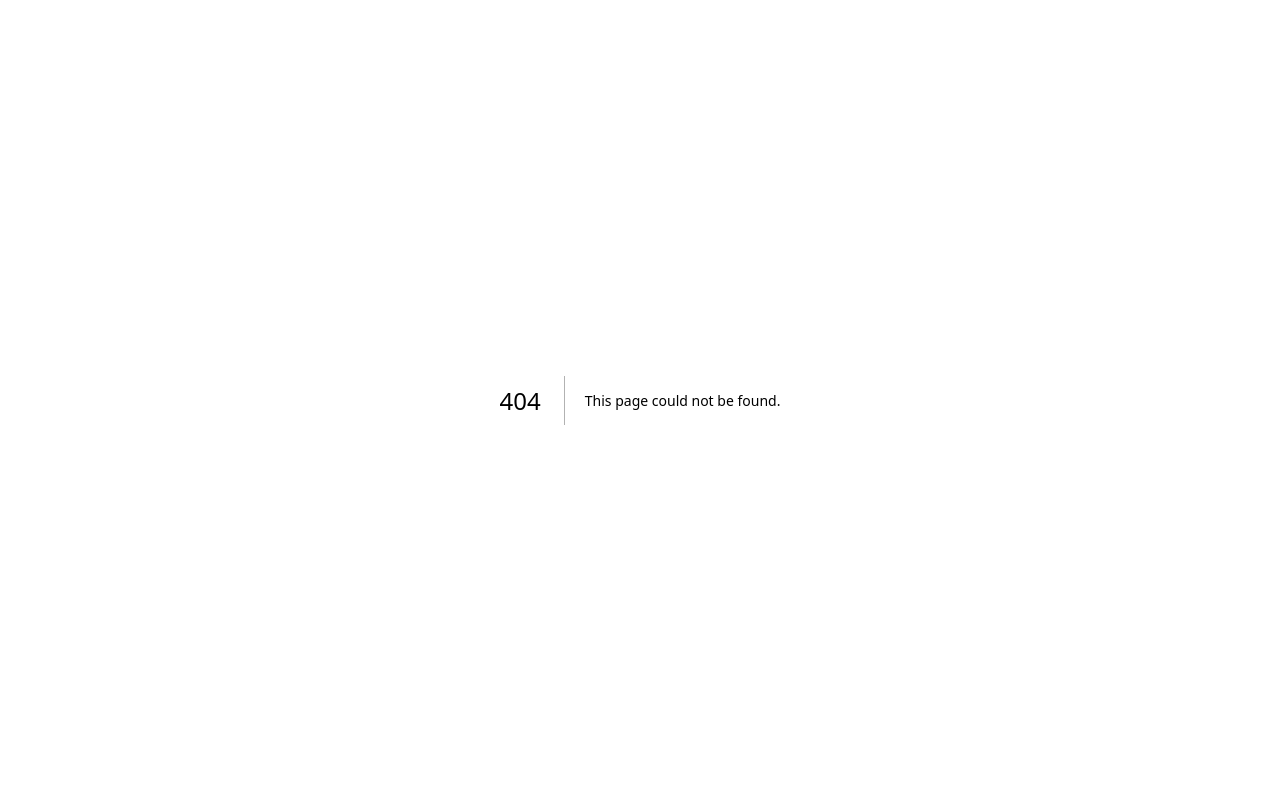
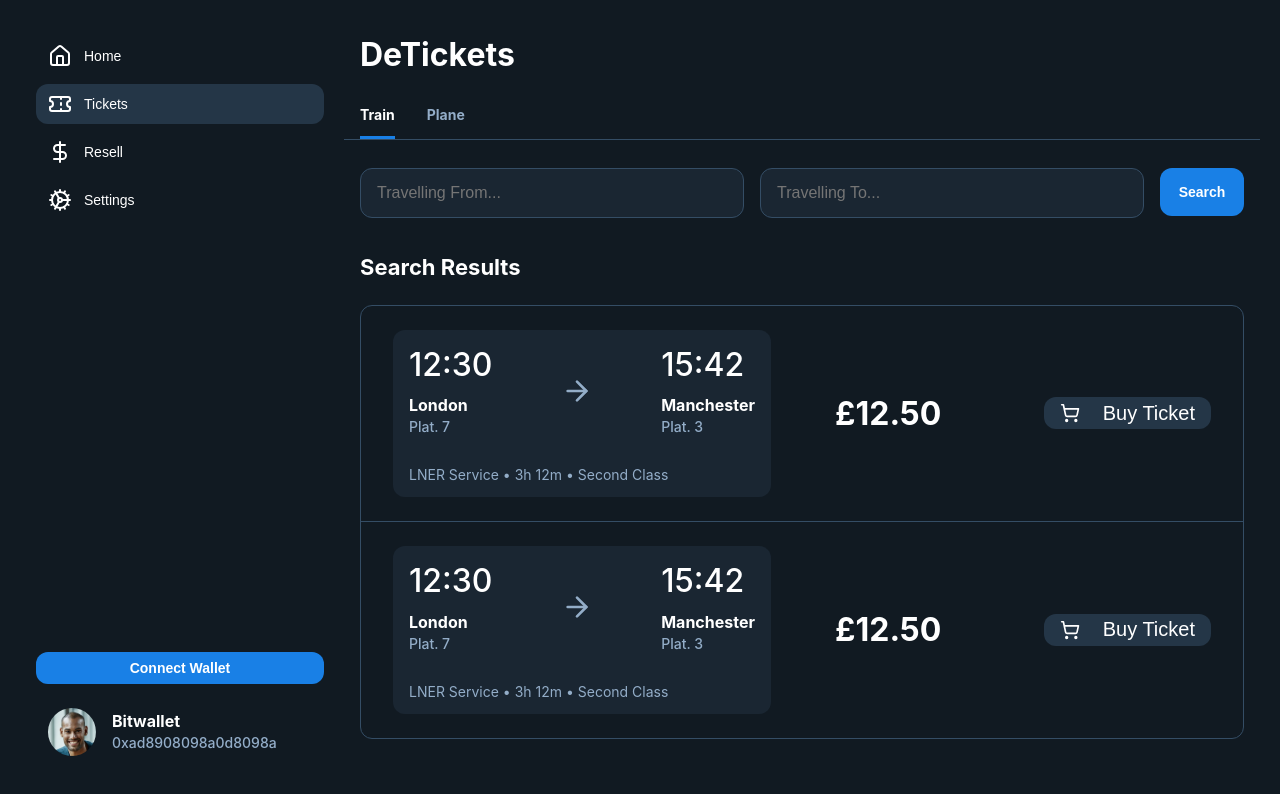
Before and after one commit to EonSolutions/Encode-Hackathon-2024.2, a Next.js app in the folder flare/: page /tickets in a window 1280 px wide. Before the commit this address had no page. Shown: the top 794 px of the page. Built offline with nearby package versions, Linux system fonts and the light colour scheme.

Commit message:
ticket ui

```diff
--- a/flare/src/app/(pages)/layout.tsx
+++ b/flare/src/app/(pages)/layout.tsx
@@ -4,12 +4,16 @@ import {
   ArrowUp,
   ArrowUpDown,
   Book,
+  Cog,
+  DollarSign,
   HomeIcon,
   LineChart,
   Sprout,
+  Ticket,
 } from "lucide-react";
 
 import "@/styles/main.scss";
+import Image from "next/image";
 
 export default function MainLayout({ children }: Children) {
   return (
@@ -19,30 +23,25 @@ export default function MainLayout({ children }: Children) {
           <div className="sidebar">
             <div className="sidebar-content">
               <div className="nav-links">
-              <SidebarButton
+                <SidebarButton
                   icon={<HomeIcon className="icon" />}
                   text="Home"
                   route="/"
                 />
                 <SidebarButton
-                  icon={<LineChart className="icon" />}
-                  text="Trade"
-                  route="/trade"
+                  icon={<Ticket className="icon" />}
+                  text="Tickets"
+                  route="/tickets"
                 />
                 <SidebarButton
-                  icon={<ArrowUpDown className="icon" />}
-                  text="Lend"
-                  route="/lend"
+                  icon={<DollarSign className="icon" />}
+                  text="Resell"
+                  route="/resell"
                 />
                 <SidebarButton
-                  icon={<ArrowUp className="icon" />}
-                  text="Borrow"
-                  route="/borrow"
-                />
-                <SidebarButton
-                  icon={<Sprout className="icon" />}
-                  text="Farm"
-                  route="/farm"
+                  icon={<Cog className="icon" />}
+                  text="Settings"
+                  route="/settings"
                 />
               </div>
 
@@ -50,14 +49,24 @@ export default function MainLayout({ children }: Children) {
                 <button className="connect-wallet">Connect Wallet</button>
                 <div className="external-links">
                   <div className="nav-item">
-                    <Book className="icon" />
-                    <p>Docs</p>
+                    <div className="profile-container">
+                      <Image
+                        className="avatar"
+                        src="/avatar.png"
+                        width={32}
+                        height={32}
+                        alt="avatar"
+                      />
+                      <div className="profile-info">
+                        <p className="profile-name">Bitwallet</p>
+                        <p className="profile-email">0xad8908098a0d8098a</p>
+                      </div>
+                    </div>
                   </div>
                 </div>
               </div>
             </div>
           </div>
-
           <div className="content">{children}</div>
         </div>
       </div>
--- /dev/null
+++ b/flare/src/app/(pages)/tickets/page.tsx
@@ -0,0 +1,110 @@
+import { ArrowRight, ShoppingCart } from "lucide-react";
+
+export default function Home() {
+  return (
+    <div>
+      <div className="header">
+        <h1>DeTickets</h1>
+      </div>
+
+      <div className="tabs">
+        <div className="tabs-inner">
+          <a href="#" className="tab active">
+            <p>Train</p>
+          </a>
+          <a href="#" className="tab">
+            <p>Plane</p>
+          </a>
+        </div>
+      </div>
+
+      <div className="input-container">
+        <input type="text" placeholder="Travelling From..." />
+        <input type="text" placeholder="Travelling To..." />
+        <button>Search</button>
+      </div>
+
+      <h2>Search Results</h2>
+      <div className="container">
+        <div className="table-container">
+          <table>
+            <tbody>
+              <tr>
+                <td>
+                  <div className="train-container">
+                    <div className="train-container-inner">
+                      <div className="station-container">
+                        <div className="station-time">12:30</div>
+                        <div className="station-name">
+                          <p className="station-name-inner">London</p>
+                          <p className="station-plat-inner">Plat. 7</p>
+                        </div>
+                      </div>
+                      <ArrowRight size={32} />
+                      <div className="station-container">
+                        <div className="station-time">15:42</div>
+                        <div className="station-name">
+                          <p className="station-name-inner">Manchester</p>
+                          <p className="station-plat-inner">Plat. 3</p>
+                        </div>
+                      </div>
+                    </div>
+                    <p className="train-details">
+                      LNER Service • 3h 12m • Second Class
+                    </p>
+                  </div>
+                </td>
+                <td>
+                  <div className="train-price">
+                    <p>£12.50</p>
+                    <button>
+                      <ShoppingCart size={20} />
+                      <p style={{ color: "transparent"}}>A</p>
+                      Buy Ticket
+                    </button>
+                  </div>
+                </td>
+              </tr>
+              <tr>
+                <td>
+                  <div className="train-container">
+                    <div className="train-container-inner">
+                      <div className="station-container">
+                        <div className="station-time">12:30</div>
+                        <div className="station-name">
+                          <p className="station-name-inner">London</p>
+                          <p className="station-plat-inner">Plat. 7</p>
+                        </div>
+                      </div>
+                      <ArrowRight size={32} />
+                      <div className="station-container">
+                        <div className="station-time">15:42</div>
+                        <div className="station-name">
+                          <p className="station-name-inner">Manchester</p>
+                          <p className="station-plat-inner">Plat. 3</p>
+                        </div>
+                      </div>
+                    </div>
+                    <p className="train-details">
+                      LNER Service • 3h 12m • Second Class
+                    </p>
+                  </div>
+                </td>
+                <td>
+                  <div className="train-price">
+                    <p>£12.50</p>
+                    <button>
+                      <ShoppingCart size={20} />
+                      <p style={{ color: "transparent"}}>A</p>
+                      Buy Ticket
+                    </button>
+                  </div>
+                </td>
+              </tr>
+            </tbody>
+          </table>
+        </div>
+      </div>
+    </div>
+  );
+}
--- a/flare/src/styles/main.scss
+++ b/flare/src/styles/main.scss
@@ -161,6 +161,36 @@ body {
       margin: 0;
     }
   }
+
+  .input-container {
+    display: flex;
+    gap: 16px;
+    padding: 16px;
+
+    input {
+      flex: 1;
+      height: 48px;
+      padding: 0 16px;
+      border-radius: 12px;
+      border: 1px solid $border-color;
+      background-color: $bg-darker;
+      color: $white;
+      font-size: 16px;
+      font-weight: 500;
+    }
+
+    button {
+      @include button-base;
+      background-color: $primary-blue;
+      color: $white;
+      font-weight: 700;
+      height: 48px;
+
+      &:hover {
+        background-color: darken($primary-blue, 10%);
+      }
+    }
+  }
 }
 
 // Tabs
@@ -207,7 +237,7 @@ h2 {
   margin: 0;
 }
 
-.transactions {
+.container {
   padding: 12px 16px;
 
   .table-container {
@@ -220,6 +250,14 @@ h2 {
     table {
       flex: 1;
       border-collapse: collapse;
+
+      tr {
+        border-top: 1px solid $border-color;
+
+        &:first-child {
+          border-top: none;
+        }
+      }
 
       th {
         background-color: $bg-darker;
@@ -235,22 +273,128 @@ h2 {
         padding: 8px 16px;
         color: $text-light;
         font-size: 14px;
-        border-top: 1px solid $border-color;
 
         &:last-child {
           font-weight: 700;
         }
       }
 
-      .pair-button,
-      .type-button,
-      .status-button {
+      button {
         @include button-base;
         background-color: $nav-bg;
         color: $white;
         width: 100%;
       }
     }
+  }
+}
+
+// Train Container
+.train-container {
+  display: flex;
+  flex-direction: column;
+  margin: 16px;
+  border-radius: 12px;
+  padding: 16px 16px 0 16px;
+  background-color: $bg-darker;
+
+  .train-container-inner {
+    display: flex;
+    gap: 24px;
+    align-items: center;
+    justify-content: space-between;
+    margin-bottom: 16px;
+
+    .station-container {
+      display: flex;
+      flex-direction: column;
+      gap: 12px;
+
+      .station-time {
+        color: $white;
+        font-size: 2rem;
+        font-weight: 500;
+        line-height: 1.2;
+        padding: 0;
+      }
+
+      .station-name {
+        display: flex;
+        flex-direction: column;
+        gap: 4px;
+
+        .station-name-inner {
+          color: $white;
+          font-size: 16px;
+          font-weight: 700;
+          line-height: 1.2;
+          margin: 0;
+        }
+
+        .station-plat-inner {
+          color: $text-light;
+          font-size: 14px;
+          font-weight: 500;
+          line-height: 1.2;
+          margin: 0;
+        }
+      }
+    }
+  }
+}
+
+.train-price {
+  display: flex;
+  justify-content: space-between;
+  align-items: center;
+  padding: 16px;
+  gap: 16px;
+  height: 100%;
+
+  p {
+    font-size: 32px;
+    font-weight: 700;
+    color: $white;
+  }
+
+  button {
+    font-size: 20px !important;
+    width: auto !important;
+
+  }
+}
+
+.profile-container {
+  display: flex;
+  gap: 16px;
+  align-items: center;
+
+  .profile-info {
+    display: flex;
+    flex-direction: column;
+    gap: 4px;
+
+    .profile-name {
+      color: $white;
+      font-size: 16px;
+      font-weight: 700;
+      line-height: 1.2;
+      margin: 0;
+    }
+
+    .profile-email {
+      color: $text-light;
+      font-size: 14px;
+      font-weight: 500;
+      line-height: 1.2;
+      margin: 0;
+    }
+  }
+
+  .avatar {
+    width: 48px;
+    height: 48px;
+    border-radius: 50%;
   }
 }
 
```
Also changed, not shown: flare/src/app/(pages)/page.tsx (deleted, +0 -58 lines), flare/public/avatar.png (added).
